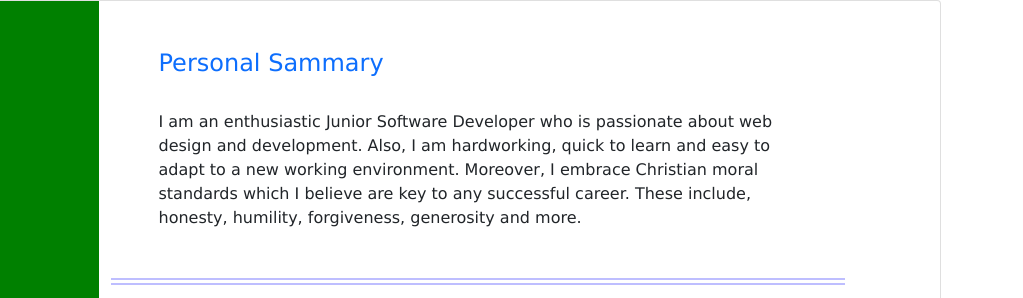
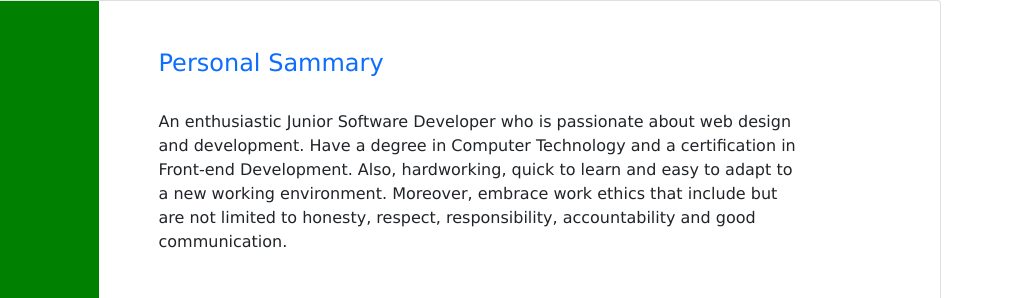
Before and after one commit to nmsteve/Front-End, a website: page index.html in a window 1280 px wide. Shown: the top 298 px of the page, 257-1280 px from the left. Drawn offline with nearby package versions, Linux system fonts and the light colour scheme.

Commit message:
update to personal sammary

```diff
--- a/index.html
+++ b/index.html
@@ -100,7 +100,7 @@
       <div class="m-5 ">
           <h4 class="text-primary ">Personal Sammary </h4>
           <br>
-          <p> I am an enthusiastic Junior Software Developer who is passionate about web design and development. Also, I am hardworking, quick to learn and easy to adapt to a new working environment. Moreover, I embrace Christian moral standards which I believe are key to any successful career. These include, honesty, humility, forgiveness, generosity and more. </p>
+          <p> An enthusiastic Junior Software Developer who is passionate about web design and development. Have a degree in Computer Technology and a certification in Front-end Development. Also,  hardworking, quick to learn and easy to adapt to a new working environment. Moreover, embrace work ethics that include but are not limited to honesty,  respect, responsibility, accountability and good communication. </p>
       </div>
       <hr class="hr-out">
       <div class="m-5 mt-0">
```
